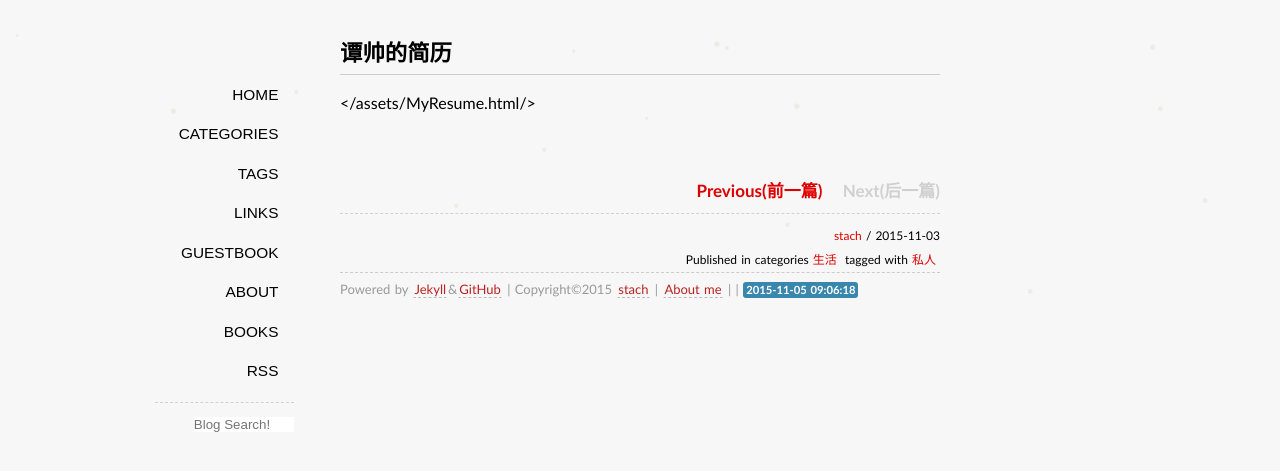
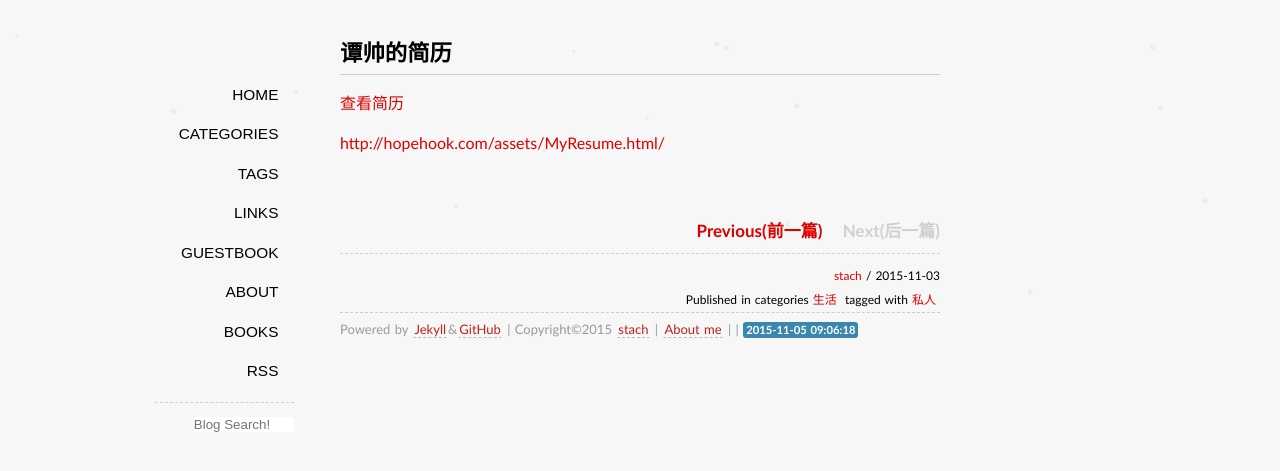
Before and after one commit to hopehook/HopeHook.com, a Jekyll site: the page built from _posts/2015-11-03-MyResume.md, in a window 1280 px wide. Shown: the top 471 px of the page. Built offline with Jekyll 4.4.1, drawn with Linux system fonts in a browser that asks for light colours; some web fonts are replaced; Markdown is read by kramdown in place of the engine named in the settings; comment, search, counter and statistics services are not loaded.

Commit message:
Update 2015-11-03-MyResume.md

```diff
--- a/_posts/2015-11-03-MyResume.md
+++ b/_posts/2015-11-03-MyResume.md
@@ -7,4 +7,6 @@ categories: 生活
 tags: 私人
 ---
 
-</assets/MyResume.html/>
+<a href = "/assets/MyResume.html">查看简历<a/>
+
+<http://hopehook.com/assets/MyResume.html/>
```
